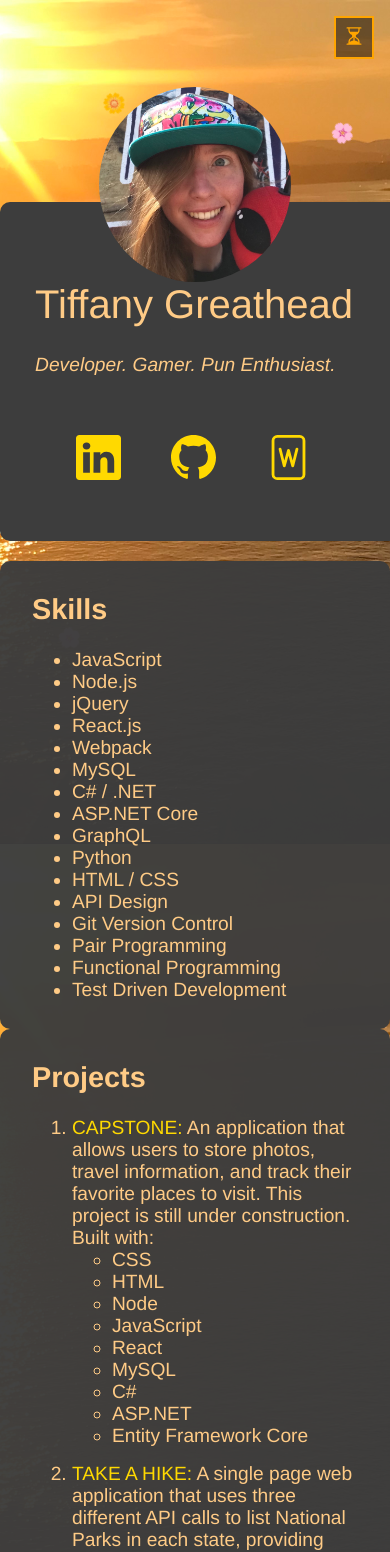
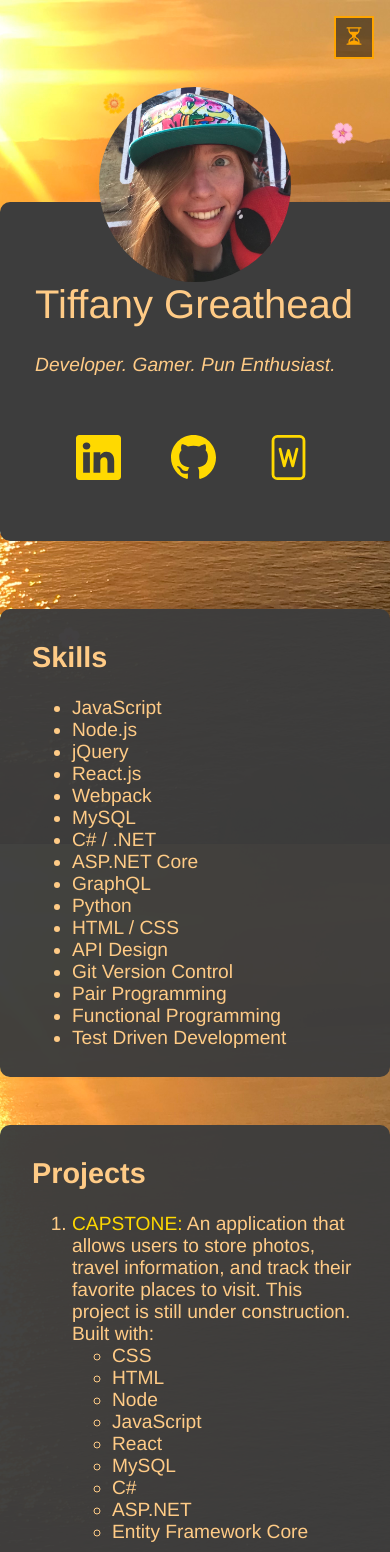
Before and after one commit to TorchAblaze/portfolio, a React (Create React App) app: page / in a window 390 px wide. Shown: the top 1552 px of the page. Built offline with nearby package versions, Linux system fonts and the light colour scheme.

Commit message:
Adjust margins for mobile

```diff
--- a/src/index.css
+++ b/src/index.css
@@ -457,6 +457,6 @@ section .rain div:nth-child(8) {
     margin: auto;
   }
   .box-styles {
-    margin: auto;
+    margin: 3rem auto;
   }
 }
```
